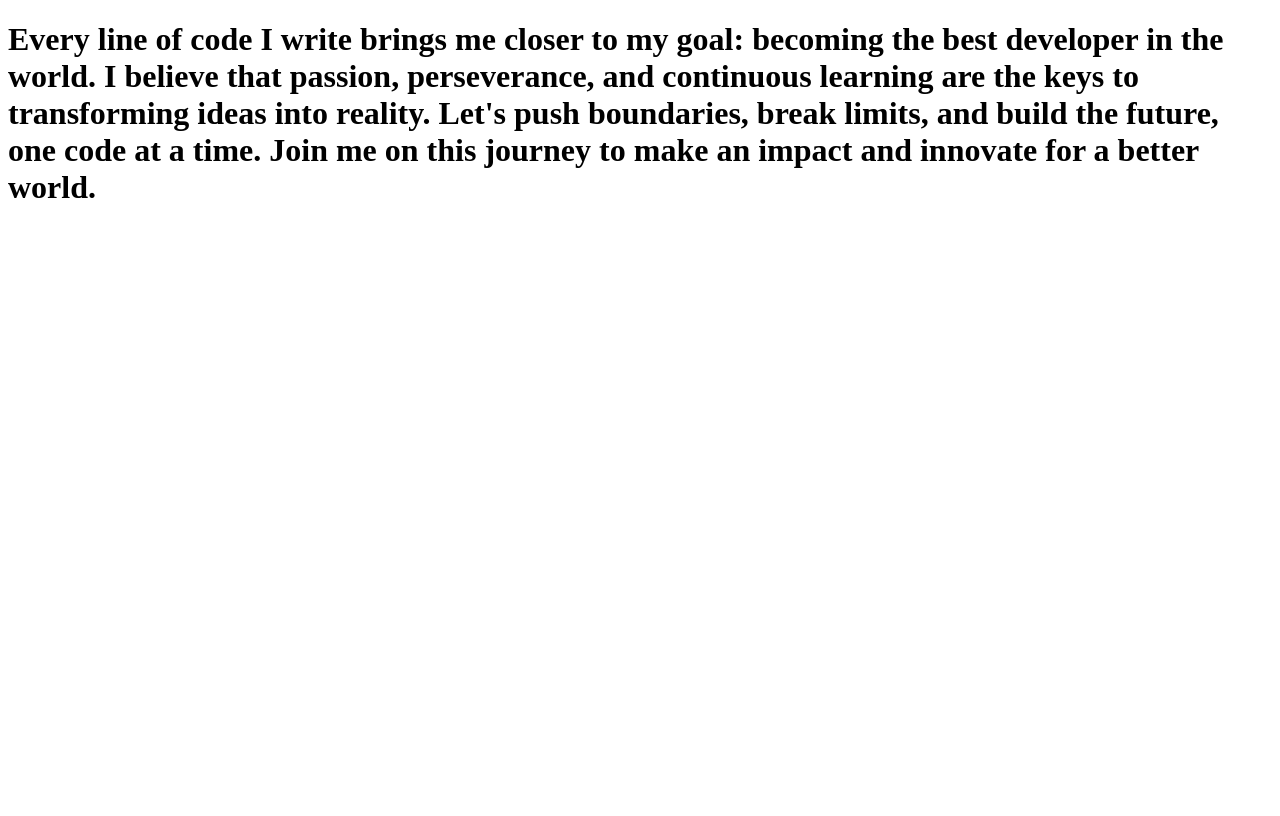
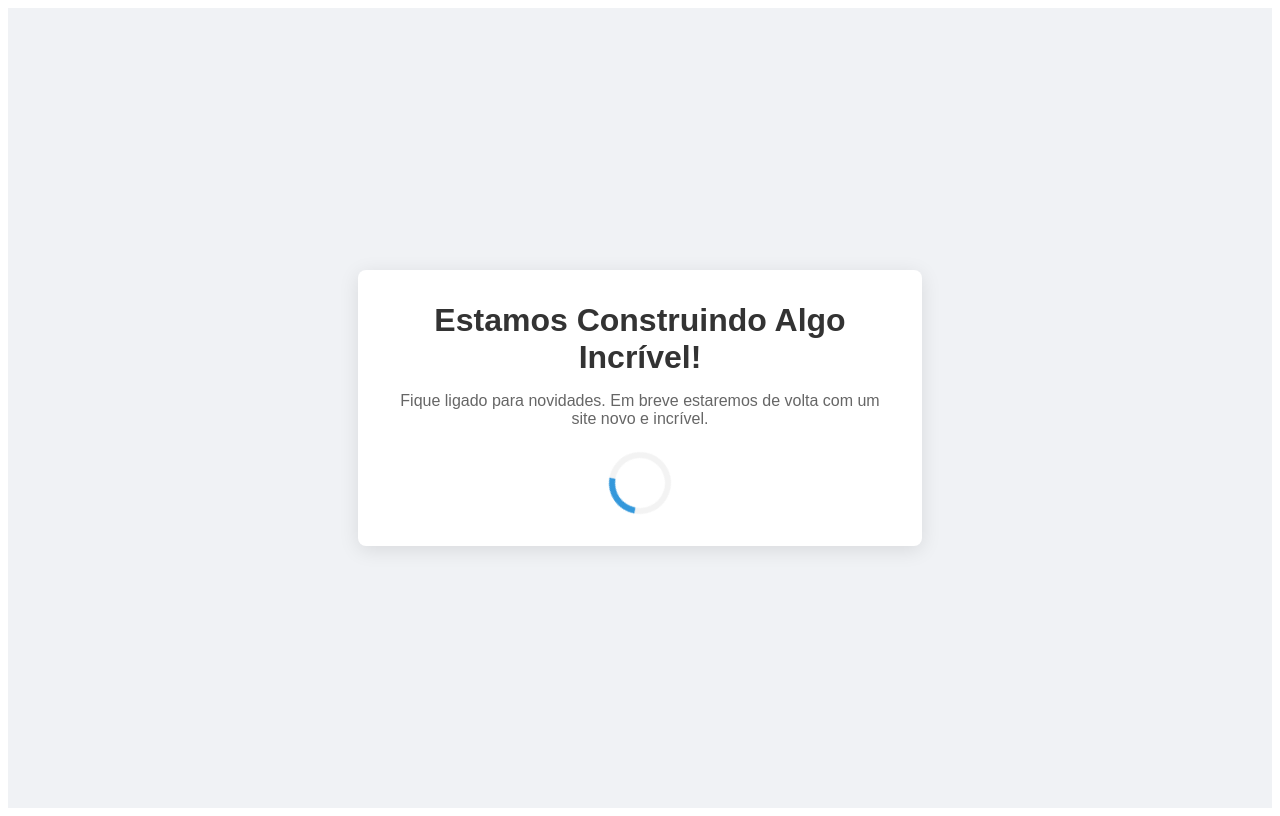
Before and after one commit to RafaelFelic/clone-tabnews, a Next.js app: page / in a window 1280 px wide. Built offline with nearby package versions, Linux system fonts and the light colour scheme.

Commit message:
Pagina em Construcao!

```diff
--- a/pages/index.js
+++ b/pages/index.js
@@ -1,13 +1,68 @@
+import React from "react";
+
 function Home() {
   return (
-    <h1>
-      Every line of code I write brings me closer to my goal: becoming the best
-      developer in the world. I believe that passion, perseverance, and
-      continuous learning are the keys to transforming ideas into reality. Let's
-      push boundaries, break limits, and build the future, one code at a time.
-      Join me on this journey to make an impact and innovate for a better world.
-    </h1>
+    <>
+      <style>
+        {`
+          .loader {
+          margin: auto;
+            width: 50px;
+            height: 50px;
+            border: 6px solid #f3f3f3;
+            border-top: 6px solid #3498db;
+            border-radius: 50%;
+            animation: spin 1.5s linear infinite;
+          }
+
+          @keyframes spin {
+            0% { transform: rotate(0deg); }
+            100% { transform: rotate(360deg); }
+          }
+        `}
+      </style>
+
+      <div style={styles.container}>
+        <div style={styles.card}>
+          <h1 style={styles.heading}>Estamos Construindo Algo Incrível!</h1>
+          <p style={styles.subheading}>
+            Fique ligado para novidades. Em breve estaremos de volta com um site
+            novo e incrível.
+          </p>
+          <div className="loader"></div>
+        </div>
+      </div>
+    </>
   );
 }
 
+const styles = {
+  container: {
+    display: "flex",
+    justifyContent: "center",
+    alignItems: "center",
+    height: "100vh",
+    backgroundColor: "#f0f2f5",
+    fontFamily: "'Arial', sans-serif",
+  },
+  card: {
+    textAlign: "center",
+    padding: "2rem",
+    maxWidth: "500px",
+    backgroundColor: "#fff",
+    boxShadow: "0 4px 20px rgba(0, 0, 0, 0.1)",
+    borderRadius: "8px",
+  },
+  heading: {
+    fontSize: "2rem",
+    margin: "0 0 1rem",
+    color: "#333",
+  },
+  subheading: {
+    fontSize: "1rem",
+    color: "#666",
+    marginBottom: "1.5rem",
+  },
+};
+
 export default Home;
```
